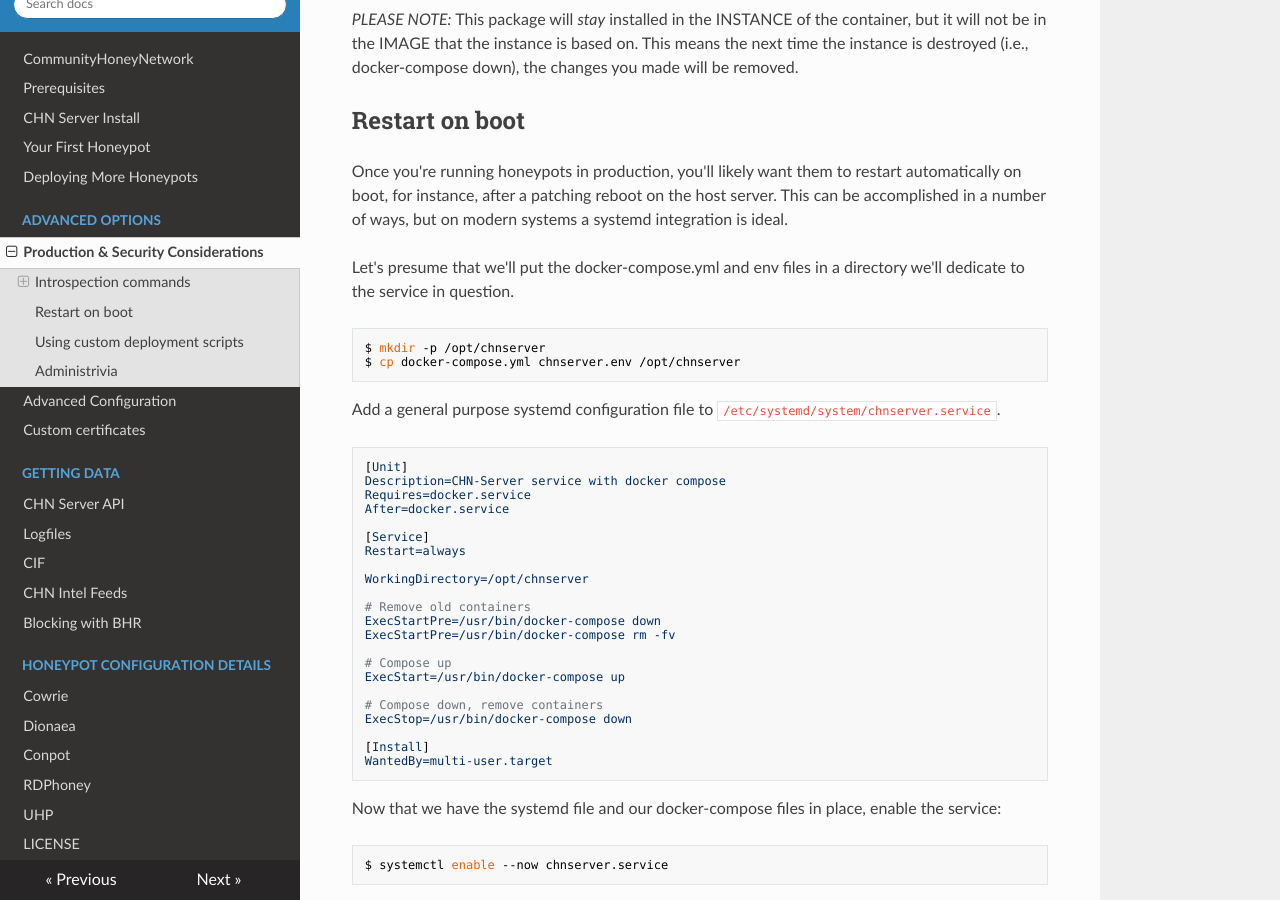
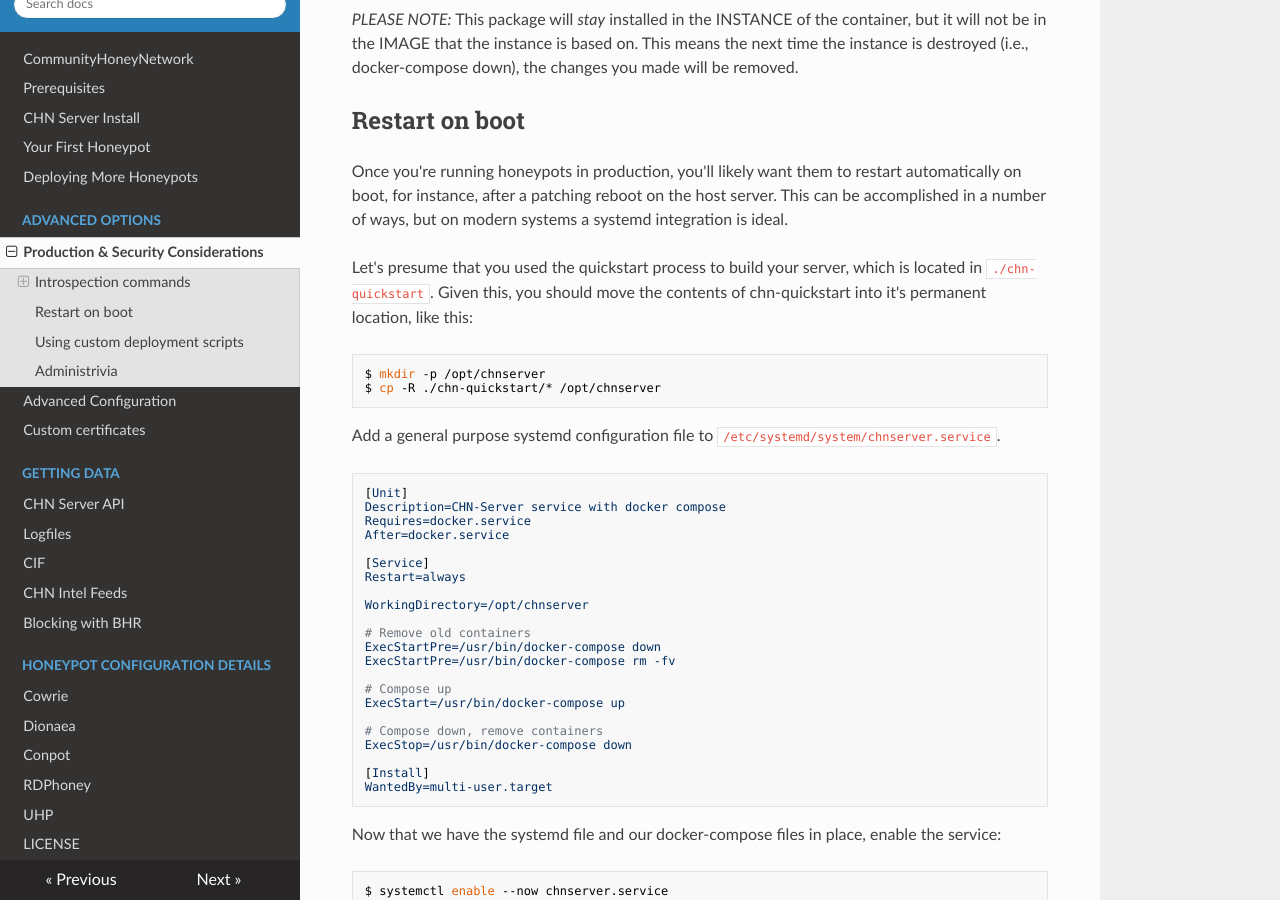
Before and after one commit to CommunityHoneyNetwork/chn-docs, an MkDocs documentation site: the page built from docs/prod_security.md, in a window 1280 px wide and 900 px high, scrolled down 1942 px. Built offline with MkDocs 1.6.1, drawn with Linux system fonts in a browser that asks for light colours; nearby versions of some CDN libraries; old or Windows-style settings are respelled for this version of MkDocs.

Commit message:
update to reflect quickstart
Signed-off-by: Jesse Bowling <jesse.bowling@duke.edu>

````diff
--- a/docs/prod_security.md
+++ b/docs/prod_security.md
@@ -107,12 +107,12 @@ restart automatically on boot, for instance, after a patching reboot on the
 host server. This can be accomplished in a number of ways, but on modern
 systems a systemd integration is ideal.
 
-Let's presume that we'll put the docker-compose.yml and env files in a
-directory we'll dedicate to the service in question.
+Let's presume that you used the quickstart process to build your server, which is located in `./chn-quickstart
+`. Given this, you should move the contents of chn-quickstart into it's permanent location, like this:
 
 ```bash
 $ mkdir -p /opt/chnserver
-$ cp docker-compose.yml chnserver.env /opt/chnserver
+$ cp -R ./chn-quickstart/* /opt/chnserver
 ```
 
 Add a general purpose systemd configuration file to `/etc/systemd/system/chnserver.service`.
````
